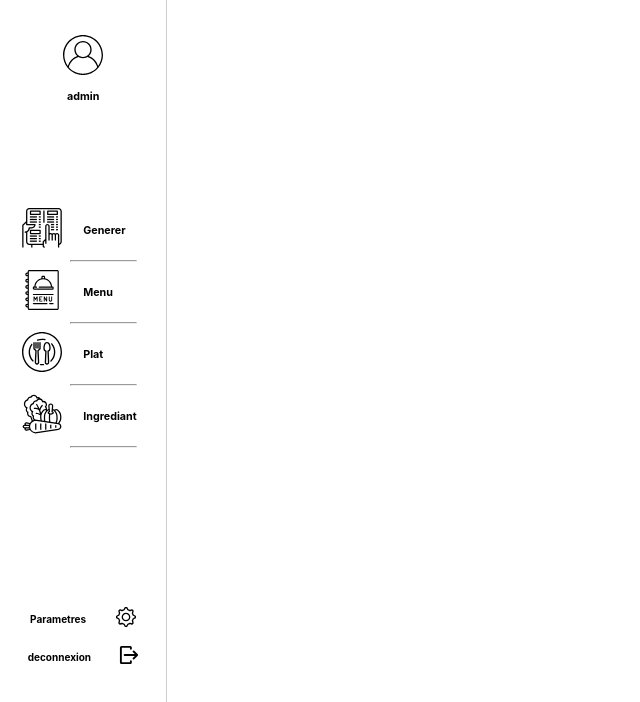
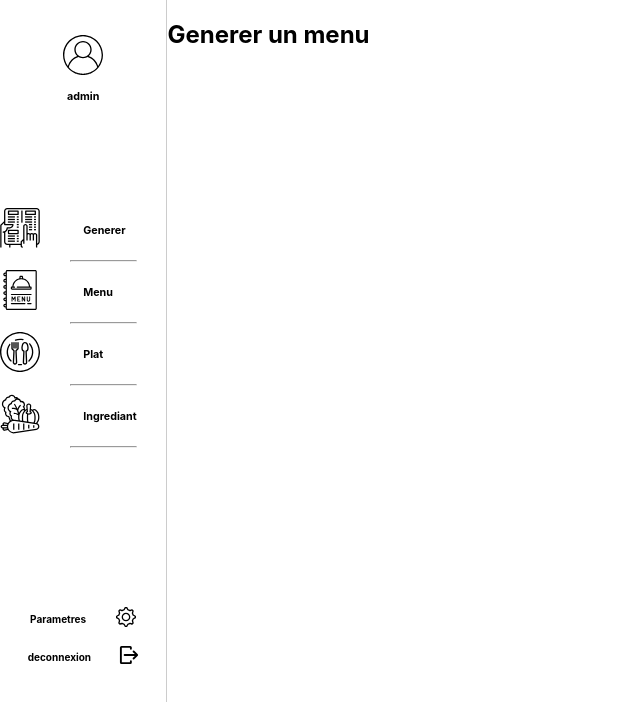
Before and after one commit to Doumi-Athmane/menu-generator, a React (Create React App) app in the folder frontend/: page / in a window 1280 px wide. Shown: the top 702 px of the page, without its empty margins (0-640 px from the left). Built offline with nearby package versions, Linux system fonts and the light colour scheme.

Commit message:
add outer grid

```diff
--- a/frontend/src/App.css
+++ b/frontend/src/App.css
@@ -1,38 +1,4 @@
 .App {
-  text-align: center;
+  display: grid;
+  grid-template-columns: auto 1fr;
 }
-
-.App-logo {
-  height: 40vmin;
-  pointer-events: none;
-}
-
-@media (prefers-reduced-motion: no-preference) {
-  .App-logo {
-    animation: App-logo-spin infinite 20s linear;
-  }
-}
-
-.App-header {
-  background-color: #282c34;
-  min-height: 100vh;
-  display: flex;
-  flex-direction: column;
-  align-items: center;
-  justify-content: center;
-  font-size: calc(10px + 2vmin);
-  color: white;
-}
-
-.App-link {
-  color: #61dafb;
-}
-
-@keyframes App-logo-spin {
-  from {
-    transform: rotate(0deg);
-  }
-  to {
-    transform: rotate(360deg);
-  }
-}
--- a/frontend/src/App.js
+++ b/frontend/src/App.js
@@ -1,10 +1,12 @@
 import './App.css';
 import NavBar from './components/navBar'
+import Generer from './components/generer'
 
 function App() {
   return (
     <div className="App">
           <NavBar />
+          <Generer />
     </div>
   );
 }
--- /dev/null
+++ b/frontend/src/components/generer/index.js
@@ -0,0 +1,13 @@
+import React, { Component } from 'react'
+
+class Generer extends Component {
+    render() {
+        return (
+            <div>
+                <h2>Generer un menu</h2>
+            </div>
+        )
+    }
+}
+
+export default Generer;
```
